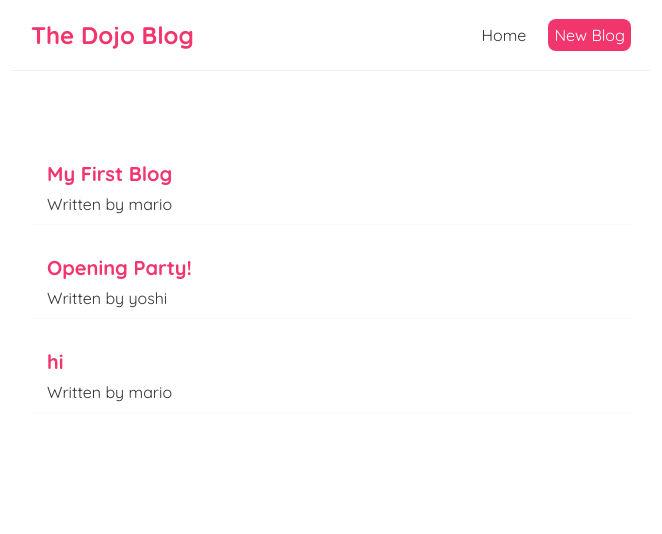
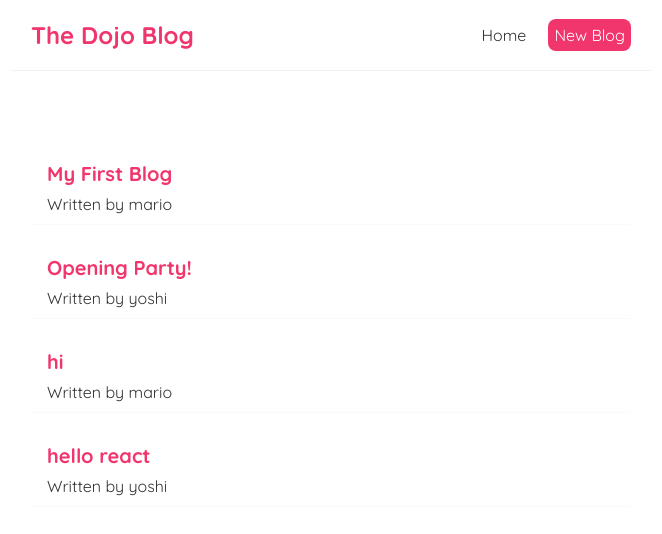
Before and after one commit to KhineThwe/React_Training, a React (Create React App) app: page / in a window 1280 px wide. Shown: the top 534 px of the page, without its empty margins (309-971 px from the left). Built offline with nearby package versions, Linux system fonts and the light colour scheme; data requests are answered from the project's data file.

Commit message:
usehistory

```diff
--- a/data/db.json
+++ b/data/db.json
@@ -17,6 +17,12 @@
       "body": "d",
       "author": "mario",
       "id": 3
+    },
+    {
+      "title": "hello react",
+      "body": "hhhhhhhhhhhhhhhh",
+      "author": "yoshi",
+      "id": 4
     }
   ]
 }
--- a/src/Create.js
+++ b/src/Create.js
@@ -1,10 +1,13 @@
 import { useState } from "react";
+import { useHistory } from "react-router-dom";
 
 const Create = () => {
   const [title, setTitle] = useState('');
   const [body, setBody] = useState('');
   const [author, setAuthor] = useState('mario');
-  const [isPending,setIsPending] = useState(false)
+  const [isPending,setIsPending] = useState(false);
+  const history = useHistory();
+
   const handleSubmit = (e)=>{
      e.preventDefault();
      const blog = {title,body,author}//create obj
@@ -16,6 +19,7 @@ const Create = () => {
      }).then(()=>{
         setIsPending(false);
         console.log('new blog added');
+        history.push('/');
      }
      )
   }
```
